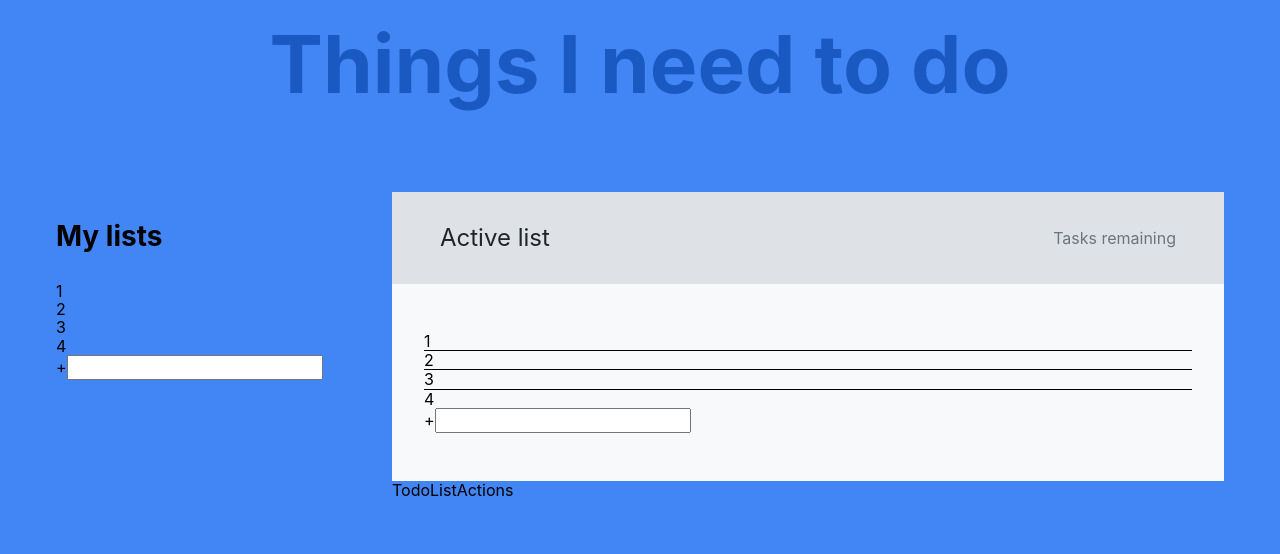
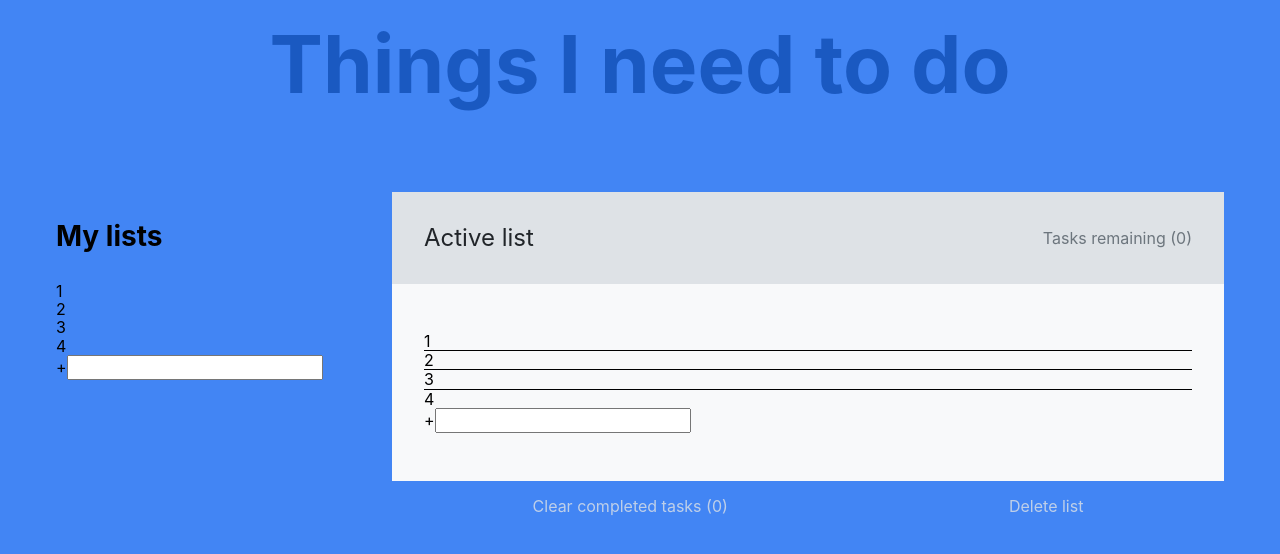
Before and after one commit to thexenons/todo-app, a React (Create React App) app: page / in a window 1280 px wide. Shown: the top 554 px of the page. Built offline with nearby package versions, Linux system fonts and the light colour scheme.

Commit message:
TodoListActions

```diff
--- /dev/null
+++ b/src/components/molecules/TodoListActions/TodoListActions.module.scss
@@ -0,0 +1,20 @@
+@import 'styles/tools/functions';
+@import 'styles/tools/mixins';
+@import 'styles/settings/animations';
+
+.todoListActions {
+  display: flex;
+  align-items: center;
+  justify-content: space-around;
+  color: color(text-lightgray);
+
+  > div {
+    cursor: pointer;
+    opacity: 0.8;
+    transition: opacity $transition-duration_default;
+
+    @include hover {
+      opacity: 0.6;
+    }
+  }
+}
--- a/src/components/molecules/TodoListActions/index.tsx
+++ b/src/components/molecules/TodoListActions/index.tsx
@@ -1,3 +1,10 @@
-const TodoListActions = (): JSX.Element => <div>TodoListActions</div>
+import classes from './TodoListActions.module.scss'
+
+const TodoListActions = (): JSX.Element => (
+  <div className={classes.todoListActions}>
+    <div>Clear completed tasks (0)</div>
+    <div>Delete list</div>
+  </div>
+)
 
 export default TodoListActions
--- a/src/components/objects/Card/Card.module.scss
+++ b/src/components/objects/Card/Card.module.scss
@@ -9,7 +9,7 @@
     background: color(lightgray);
     display: flex;
     flex-direction: column;
-    padding: spacing(1, 2);
+    padding: spacing(1);
     transition: padding $transition-duration_fast;
 
     @include media(sm) {
@@ -19,7 +19,7 @@
     }
 
     @include media(lg) {
-      padding: spacing(2, 3);
+      padding: spacing(2);
     }
 
     &-title {
--- /dev/null
+++ b/src/components/organisms/TodoList/TodoList.module.scss
@@ -0,0 +1,7 @@
+@import 'styles/tools/functions';
+
+.todoList {
+  > * + * {
+    margin-top: spacing(1);
+  }
+}
--- a/src/components/organisms/TodoList/index.tsx
+++ b/src/components/organisms/TodoList/index.tsx
@@ -1,10 +1,11 @@
+import classes from './TodoList.module.scss'
 import List from '@molecules/List'
 import TodoListActions from '@molecules/TodoListActions'
 import Card from '@objects/Card'
 
 const TodoList = (): JSX.Element => (
-  <div>
-    <Card title="Active list" subtitle="Tasks remaining">
+  <div className={classes.todoList}>
+    <Card title="Active list" subtitle="Tasks remaining (0)">
       <List enableItemSeparators />
     </Card>
     <TodoListActions />
```
